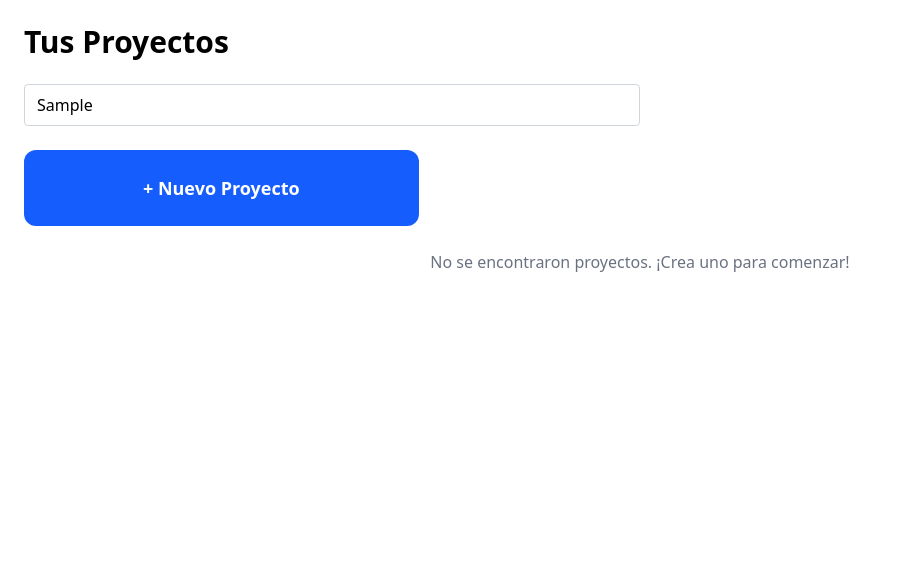
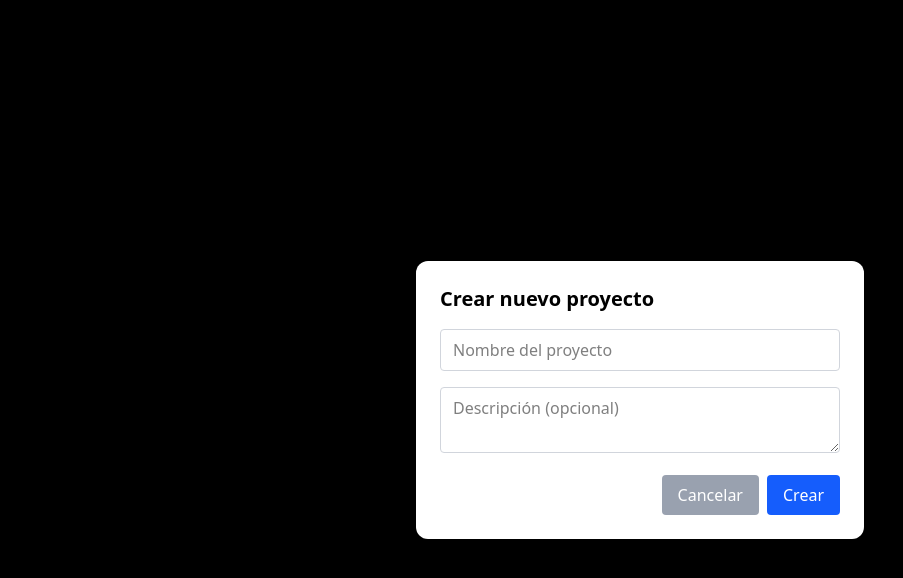
Before and after one commit to FranManuel95/Task-Manager, a React (Vite) app: page /dashboard in a window 1280 px wide. Both pictures are taken after typing "Sample" into the empty fields and a click on the button "+ Nuevo Proyecto". Shown: the top 578 px of the page, without its empty margins (0-903 px from the left). Built offline with nearby package versions, Linux system fonts and the light colour scheme.

Commit message:
Añadimos un modal animado para la creación de proyectos en Dashboard, ahora los usuarios pueden ingresar nombre y descripción desde un formulario en lugar de prompts, utilizamos Tailwind y Framer Motion para el diseño y animaciones, mejorando así la experiencia de usuario.

```diff
--- a/src/pages/Dashboard.jsx
+++ b/src/pages/Dashboard.jsx
@@ -1,5 +1,6 @@
 import { Link } from "react-router-dom";
 import { useState } from "react";
+import { motion, AnimatePresence } from "motion/react";
 import { useTareasStore } from "../store/tareasStore";
 
 export default function Dashboard() {
@@ -8,18 +9,26 @@
   const eliminarProyecto = useTareasStore((state) => state.eliminarProyecto);
 
   const [busqueda, setBusqueda] = useState("");
+  const [mostrarModal, setMostrarModal] = useState(false);
+  const [nuevoNombre, setNuevoNombre] = useState("");
+  const [nuevaDescripcion, setNuevaDescripcion] = useState("");
 
   const proyectosFiltrados = Object.values(proyectos).filter((p) =>
     p.nombre.toLowerCase().includes(busqueda.toLowerCase())
   );
 
-  const handleNuevoProyecto = () => {
-    const nuevoNombre = `Proyecto ${Object.keys(proyectos).length + 1}`;
-    agregarProyecto(nuevoNombre, "Descripción opcional");
+  const handleCrearProyecto = (e) => {
+    e.preventDefault();
+    const nombreLimpio = nuevoNombre.trim();
+    if (!nombreLimpio) return;
+    agregarProyecto(nombreLimpio, nuevaDescripcion.trim());
+    setNuevoNombre("");
+    setNuevaDescripcion("");
+    setMostrarModal(false);
   };
 
   const handleEliminar = (e, id) => {
-    e.preventDefault(); // evita que el link se dispare
+    e.preventDefault();
     if (window.confirm("¿Seguro que deseas eliminar este proyecto?")) {
       eliminarProyecto(id);
     }
@@ -41,9 +50,9 @@
       </div>
 
       <div className="grid grid-cols-1 sm:grid-cols-2 md:grid-cols-3 gap-6">
-        {/* Botón para crear nuevo proyecto */}
+        {/* Botón para abrir modal */}
         <button
-          onClick={handleNuevoProyecto}
+          onClick={() => setMostrarModal(true)}
           className="flex items-center justify-center p-6 bg-blue-600 text-white rounded-xl hover:bg-blue-700 transition text-lg font-semibold"
         >
           + Nuevo Proyecto
@@ -67,7 +76,6 @@
                 <h2 className="text-xl font-semibold">{proyecto.nombre}</h2>
                 <p className="text-sm text-gray-500 mb-2">{proyecto.descripcion}</p>
 
-                {/* Barra de progreso */}
                 <div className="w-full bg-gray-200 h-2 rounded mt-2">
                   <div
                     className="bg-green-500 h-2 rounded"
@@ -78,7 +86,6 @@
                   {completadas}/{totalTareas} tareas completadas ({progreso}%)
                 </p>
 
-                {/* Botón eliminar */}
                 <button
                   onClick={(e) => handleEliminar(e, proyecto.id)}
                   className="absolute top-3 right-3 text-red-500 hover:text-red-700 text-sm"
@@ -95,6 +102,59 @@
           </p>
         )}
       </div>
+
+      {/* Modal de creación */}
+      <AnimatePresence>
+        {mostrarModal && (
+          <motion.div
+            className="fixed inset-0 flex items-center justify-center bg-black bg-opacity-50 z-50"
+            initial={{ opacity: 0 }}
+            animate={{ opacity: 1 }}
+            exit={{ opacity: 0 }}
+          >
+            <motion.div
+              className="bg-white rounded-xl shadow-lg p-6 w-full max-w-md"
+              initial={{ scale: 0.9, opacity: 0 }}
+              animate={{ scale: 1, opacity: 1 }}
+              exit={{ scale: 0.9, opacity: 0 }}
+              transition={{ duration: 0.2 }}
+            >
+              <h2 className="text-xl font-bold mb-4">Crear nuevo proyecto</h2>
+              <form onSubmit={handleCrearProyecto} className="space-y-4">
+                <input
+                  type="text"
+                  placeholder="Nombre del proyecto"
+                  value={nuevoNombre}
+                  onChange={(e) => setNuevoNombre(e.target.value)}
+                  className="w-full px-3 py-2 border border-gray-300 rounded"
+                  required
+                />
+                <textarea
+                  placeholder="Descripción (opcional)"
+                  value={nuevaDescripcion}
+                  onChange={(e) => setNuevaDescripcion(e.target.value)}
+                  className="w-full px-3 py-2 border border-gray-300 rounded"
+                />
+                <div className="flex justify-end gap-2">
+                  <button
+                    type="button"
+                    onClick={() => setMostrarModal(false)}
+                    className="px-4 py-2 rounded bg-gray-400 text-white hover:bg-gray-500"
+                  >
+                    Cancelar
+                  </button>
+                  <button
+                    type="submit"
+                    className="px-4 py-2 rounded bg-blue-600 text-white hover:bg-blue-700"
+                  >
+                    Crear
+                  </button>
+                </div>
+              </form>
+            </motion.div>
+          </motion.div>
+        )}
+      </AnimatePresence>
     </div>
   );
 }
```
